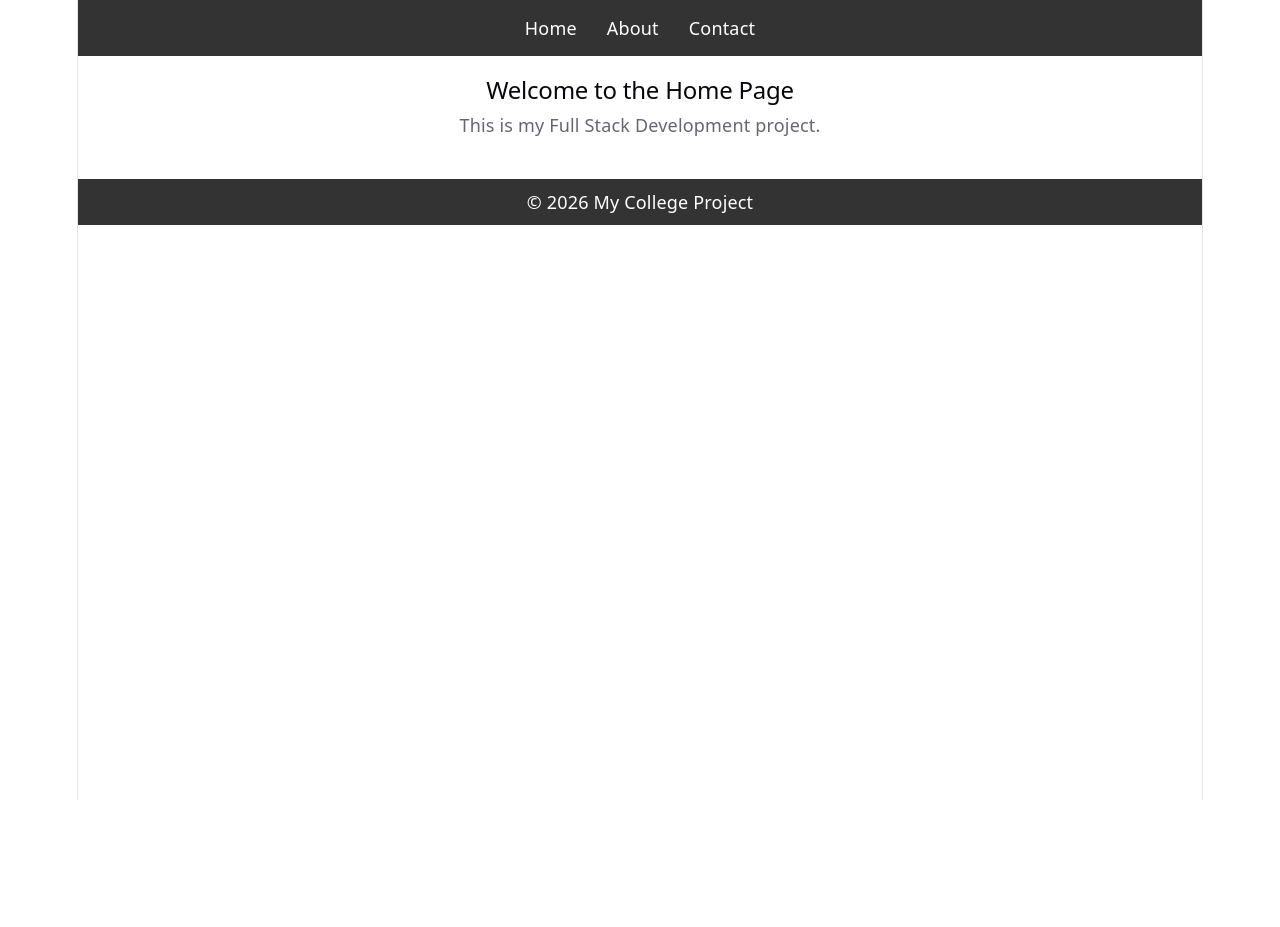
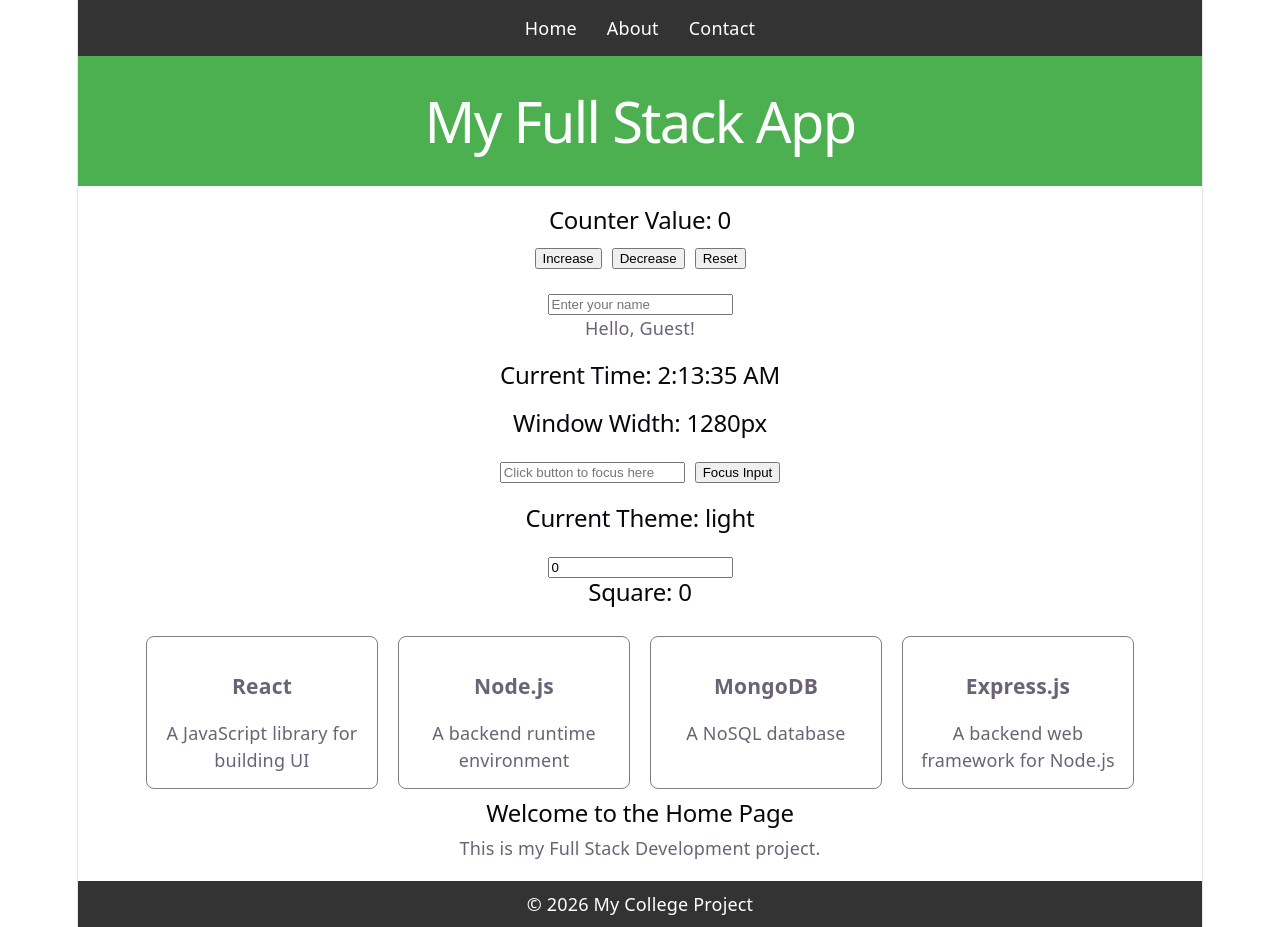
Before and after one commit to dhruvi190705/bca-fullstack-week1, a React (Vite) app in the folder my-fullstack-app/: page / in a window 1280 px wide. Before the commit the page ends 800 px from the top, so only its background shows below. Built offline with nearby package versions, Linux system fonts and the light colour scheme.

Commit message:
Implemented useRef, useContext, and useMemo hooks

```diff
--- /dev/null
+++ b/my-fullstack-app/src/components/FocusInput.jsx
@@ -0,0 +1,18 @@
+import { useRef } from 'react';
+
+function FocusInput() {
+  const inputRef = useRef(null);
+
+  const handleFocus = () => {
+    inputRef.current.focus();
+  };
+
+  return (
+    <div style={{ textAlign: "center", margin: "20px" }}>
+      <input ref={inputRef} type="text" placeholder="Click button to focus here" />
+      <button onClick={handleFocus} style={{ marginLeft: "10px" }}>Focus Input</button>
+    </div>
+  );
+}
+
+export default FocusInput;
--- /dev/null
+++ b/my-fullstack-app/src/components/SquareCalculator.jsx
@@ -0,0 +1,23 @@
+import { useState, useMemo } from 'react';
+
+function SquareCalculator() {
+  const [number, setNumber] = useState(0);
+
+  const square = useMemo(() => {
+    console.log("Calculating square...");
+    return number * number;
+  }, [number]);
+
+  return (
+    <div style={{ textAlign: "center", margin: "20px" }}>
+      <input
+        type="number"
+        value={number}
+        onChange={(e) => setNumber(Number(e.target.value))}
+      />
+      <h2>Square: {square}</h2>
+    </div>
+  );
+}
+
+export default SquareCalculator;
--- /dev/null
+++ b/my-fullstack-app/src/components/ThemeDisplay.jsx
@@ -0,0 +1,13 @@
+import { useContext } from 'react';
+import { ThemeContext } from '../context/ThemeContext';
+
+function ThemeDisplay() {
+  const theme = useContext(ThemeContext);
+  return (
+    <div style={{ textAlign: "center", margin: "20px" }}>
+      <h2>Current Theme: {theme}</h2>
+    </div>
+  );
+}
+
+export default ThemeDisplay;
--- /dev/null
+++ b/my-fullstack-app/src/context/ThemeContext.jsx
@@ -0,0 +1,3 @@
+import { createContext } from 'react';
+
+export const ThemeContext = createContext("light");
--- a/my-fullstack-app/src/pages/Home.jsx
+++ b/my-fullstack-app/src/pages/Home.jsx
@@ -1,8 +1,32 @@
+import Header from '../components/Header';
+import Card from '../components/Card';
+import Counter from '../components/Counter';
+import NameInput from '../components/NameInput';
+import Clock from '../components/Clock';
+import WindowSize from '../components/WindowSize';
+import FocusInput from '../components/FocusInput';
+import ThemeDisplay from '../components/ThemeDisplay';
+import SquareCalculator from '../components/SquareCalculator';
+
 function Home() {
   return (
-    <div style={{ textAlign: "center", margin: "20px" }}>
-      <h2>Welcome to the Home Page</h2>
-      <p>This is my Full Stack Development project.</p>
+    <div>
+      <Header />
+      <Counter />
+      <NameInput />
+      <Clock />
+      <WindowSize />
+      <FocusInput />
+      <ThemeDisplay />
+      <SquareCalculator />
+      <div style={{ display: "flex", justifyContent: "center", flexWrap: "wrap" }}>
+        <Card title="React" description="A JavaScript library for building UI" />
+        <Card title="Node.js" description="A backend runtime environment" />
+        <Card title="MongoDB" description="A NoSQL database" />
+        <Card title="Express.js" description="A backend web framework for Node.js" />
+      </div>
+      <h2 style={{ textAlign: "center" }}>Welcome to the Home Page</h2>
+      <p style={{ textAlign: "center" }}>This is my Full Stack Development project.</p>
     </div>
   );
 }
```
